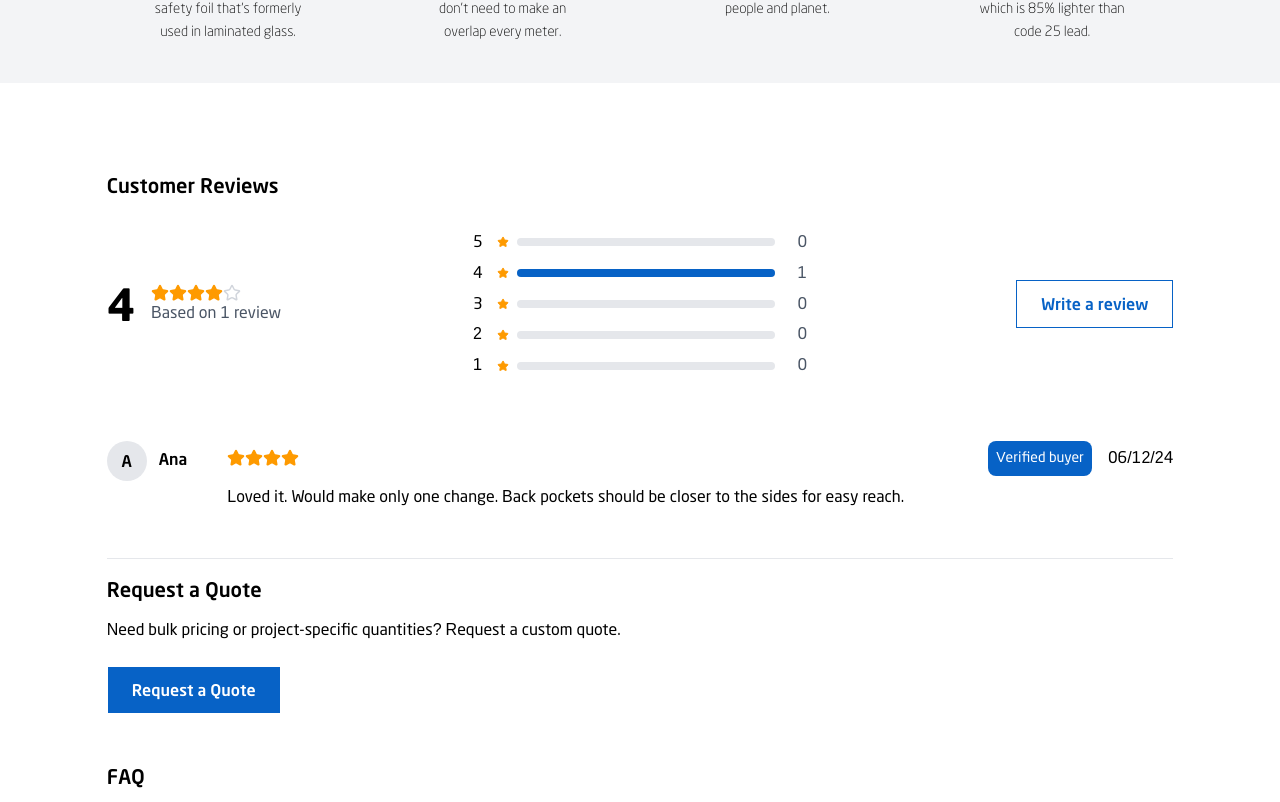
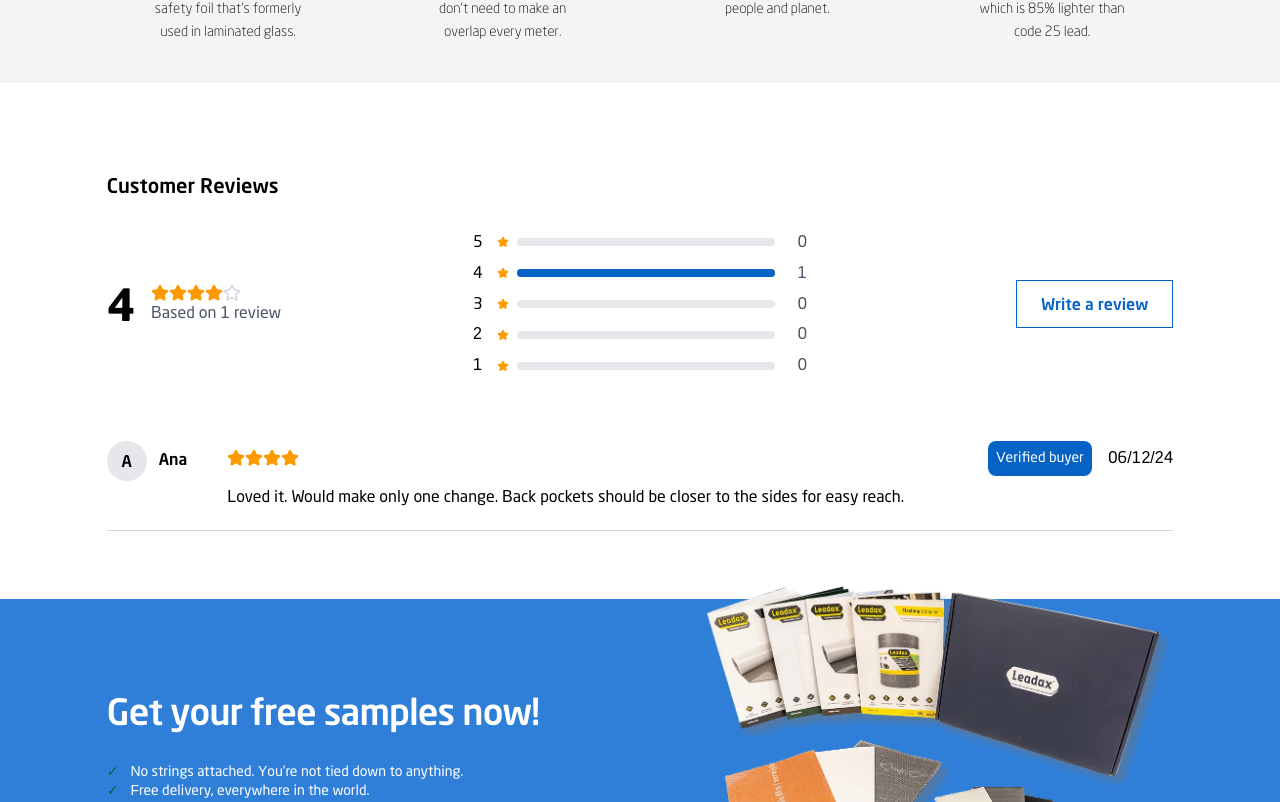
Before and after one commit to Abdulwahab76/leadex-next, a Next.js app: page /products/frameflash in a window 1280 px wide. Shown: the part 1878-2680 px from the top of the page. Built offline with nearby package versions, Linux system fonts and the light colour scheme.

Commit message:
feat: update quote section

```diff
--- a/src/Components/FreeSamplesSection.tsx
+++ b/src/Components/FreeSamplesSection.tsx
@@ -1,4 +1,5 @@
 import Image from "next/image";
+import Link from "next/link";
 import { JSX } from "react";
 
 export default function FreeSamplesSection(): JSX.Element {
@@ -35,12 +36,14 @@ export default function FreeSamplesSection(): JSX.Element {
                             </li>
                         </ul>
 
-                        <button
+                        <Link href='/contact'> <button
                             className=" w-fit rounded-full bg-white px-5 py-2.5 cursor-pointer text-xs font-normal text-black shadow-2xl transition hover:bg-gray-100"
                             aria-label="Get free samples"
                         >
                             Get samples
+
                         </button>
+                        </Link>
                     </div>
 
                     {/* RIGHT IMAGES */}
--- a/src/Components/ProductClientNew.tsx
+++ b/src/Components/ProductClientNew.tsx
@@ -7,6 +7,7 @@ import { ChevronDown, Star, X } from 'lucide-react'
 import { Product } from './ProductClient'
 import ProductSlider from './ProductSlider'
 import FeaturesSection from './FeatureSection'
+import FreeSamplesSection from './FreeSamplesSection'
 
 type PanelType = 'description' | 'specification' | 'application' | null
 
@@ -84,8 +85,9 @@ export default function ProductClientNew({
             </section>
 
             {/* REQUEST A QUOTE */}
-            <section className="wrapper">
-                <RequestQuote />
+            <section className=" py-5">
+                <FreeSamplesSection />
+
             </section>
 
             {/* FAQ */}
@@ -124,7 +126,7 @@ function CustomerReviews() {
 
 
     return (
-        <div className=" pt-10">
+        <div className=" pt-10 border-b border-gray-300 pb-5">
             <h2 className="text-xl font-medium mb-8">Customer Reviews</h2>
 
 
@@ -199,9 +201,6 @@ function CustomerReviews() {
 
                     {/* CONTENT */}
                     <div className="flex-1 my-4 lg:my-0">
-
-                        {/* NAME */}
-
                         {/* STARS + META */}
                         <div className="flex items-center gap-4 mb-2 justify-start lg:justify-between">
 
@@ -236,23 +235,6 @@ function CustomerReviews() {
     )
 }
 
-function RequestQuote() {
-    return (
-        <div className="border-t border-gray-200 pt-4 ">
-            <h2 className="text-xl font-medium mb-4">Request a Quote</h2>
-            <p className="text-sm text-black mb-6">
-                Need bulk pricing or project-specific quantities? Request a custom quote.
-            </p>
-
-            <Link
-                href="/contact"
-                className="inline-block border  bg-primary-600 text-white px-6 py-3 text-sm font-medium    transition"
-            >
-                Request a Quote
-            </Link>
-        </div>
-    )
-}
 
 
 function SlideItem({ label, onClick }: { label: string; onClick: () => void }) {
```
